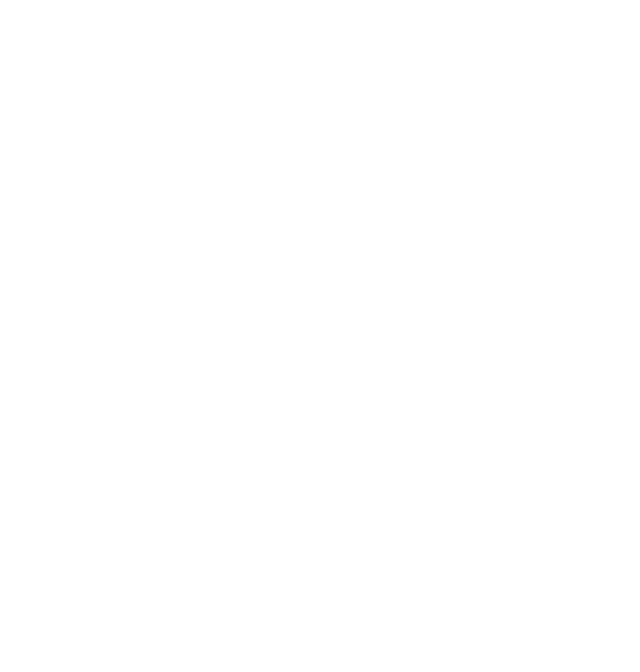
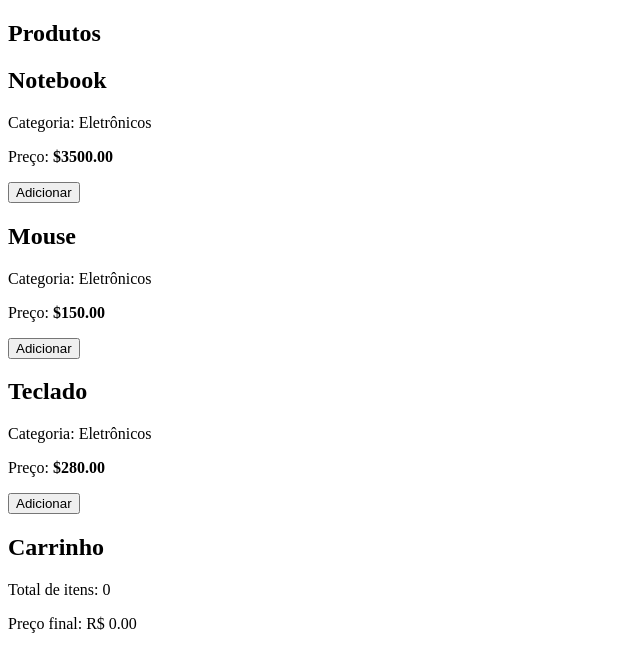
Before and after one commit to ArrudaFreitas/irede-TIC12-Atividade02, a Vue app: page / in a window 1280 px wide. Before the commit this address had no page. Shown: the top 672 px of the page, without its empty margins (0-640 px from the left). Built offline with nearby package versions, Linux system fonts and the light colour scheme; the HTML template or start-up script is replaced by a standard one.

Commit message:
feat(app): add product listing and cart management

```diff
--- a/src/App.vue
+++ b/src/App.vue
@@ -1,7 +1,89 @@
-<script setup lang="ts"></script>
+<script lang="ts">
+    import { defineComponent } from 'vue'
+    import type { Product } from '@/models/Product'
+    import { Cart } from '@/models/Cart'
+    import ProductCard from '@/components/ProductCard.vue'
+
+    export default defineComponent({
+        name: 'App',
+
+        components: {
+            ProductCard
+        },
+
+        data() {
+            return {
+                products: [
+                    {
+                        id: 1,
+                        name: 'Notebook',
+                        price: 3500,
+                        category: { id: 1, title: 'Eletrônicos' }
+                    },
+                    {
+                        id: 2,
+                        name: 'Mouse',
+                        price: 150,
+                        category: { id: 1, title: 'Eletrônicos' }
+                    },
+                    {
+                        id: 3,
+                        name: 'Teclado',
+                        price: 280,
+                        category: { id: 1, title: 'Eletrônicos' }
+                    }
+                ] as Product[],
+
+                cart: new Cart()
+            }
+        },
+
+        methods: {
+            addToCart(product: Product) {
+                this.cart.addItem(product)
+            },
+            removeUnit(productId: number) {
+                this.cart.removeUnit(productId)
+            },
+            removeItem(productId: number) {
+                this.cart.removeItem(productId)
+            }
+        }
+    })
+</script>
 
 <template>
+    <main class="app">
 
+        <section class="products">
+            <h1 class="products__title">Produtos</h1>
+            <div class="products__grid">
+                <ProductCard v-for="product in products" :key="product.id" :product="product"
+                    @add-to-cart="addToCart" />
+            </div>
+        </section>
+
+        <section class="cart">
+            <h2 class="cart__title">Carrinho</h2>
+
+            <ul class="cart__list">
+                <li class="cart__item" v-for="item in cart.items" :key="item.product.id">
+                    <span class="cart__item-name">{{ item.product.name }}</span>
+                    <span class="cart__item-quantity">x {{ item.quantity }}</span>
+                    <button class="cart__item-btn cart__item-btn--decrease"
+                        @click="removeUnit(item.product.id)">-</button>
+                    <button class="cart__item-btn cart__item-btn--remove"
+                        @click="removeItem(item.product.id)">🗑</button>
+                </li>
+            </ul>
+
+            <footer class="cart__footer">
+                <p class="cart__total-units">Total de itens: {{ cart.totalUnits }}</p>
+                <p class="cart__total-price">Preço final: R$ {{ cart.totalPrice.toFixed(2) }}</p>
+            </footer>
+        </section>
+
+    </main>
 </template>
 
-<style scoped></style>
+<style></style>
```
